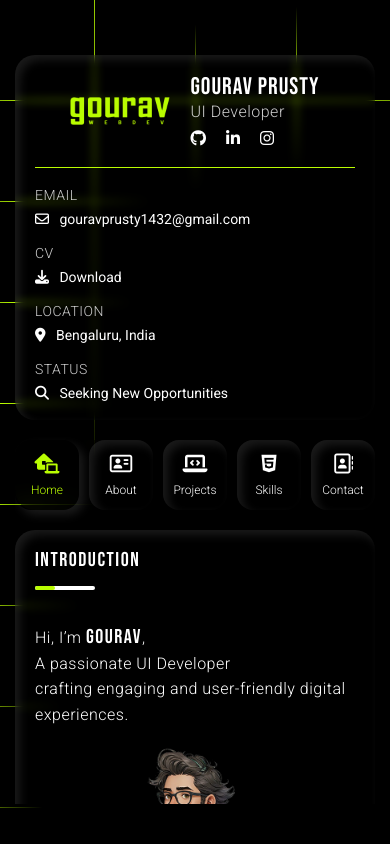
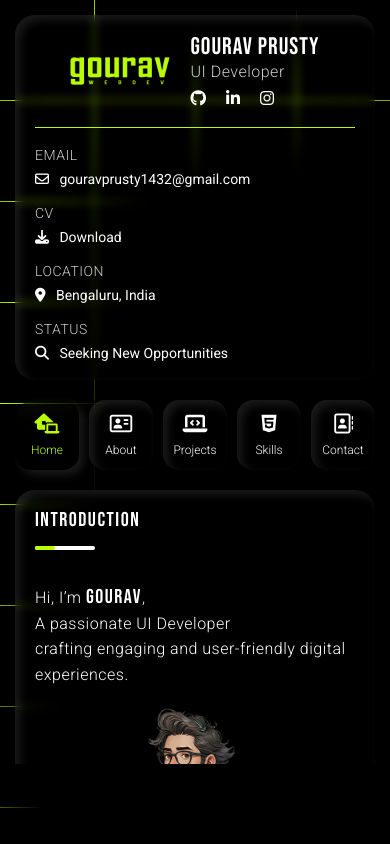
Before and after one commit to gouravprusty/portfolio, a plain HTML site: page index.html in a window 390 px wide. Drawn offline with Linux system fonts and the light colour scheme.

Commit message:
correction

```diff
--- a/css/style.css
+++ b/css/style.css
@@ -559,7 +559,7 @@ body{
     .section__heading, .highlight {font-size: 22px;}
 }
 @media only screen and (max-width:576px){
-    body {padding-top: 15px;}
+    body {padding-top: 15px; align-items: flex-start;}
     .app {width: calc(100% - 30px); height: calc(100% - 80px);}
     .app__inner {row-gap: 20px;}
     .header {padding: 20px;}
```
